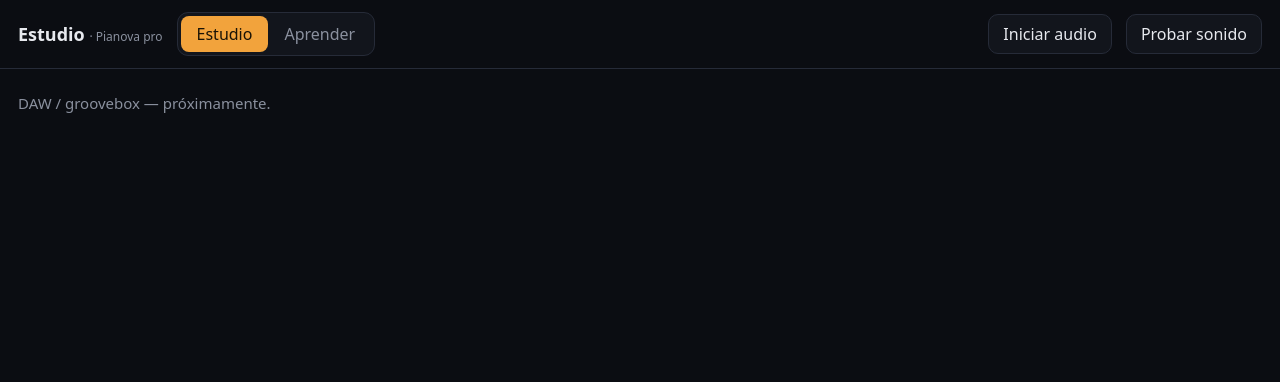
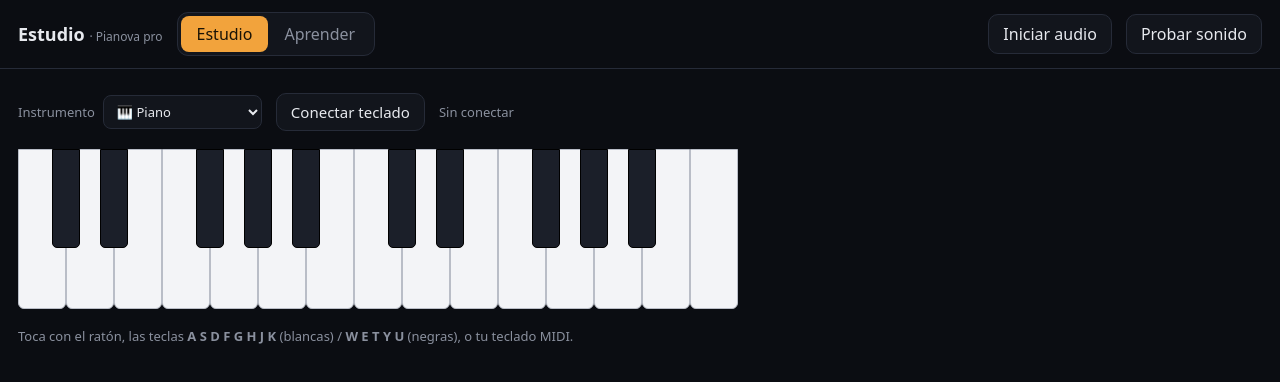
Before and after one commit to reivajsk8-design/Pianova, a website built with Vite: page studio/index.html in a window 1280 px wide. Built offline with nearby package versions, Linux system fonts and the light colour scheme.

Commit message:
Estudio F1: vista Estudio cableada (instrumento + conectar MIDI + teclado) — toca y suena
Co-Authored-By: Claude Opus 4.8 <noreply@anthropic.com>

```diff
--- a/studio/src/app/shell.ts
+++ b/studio/src/app/shell.ts
@@ -1,5 +1,6 @@
 import { ensureAudio } from '../audio/context';
 import { testTone } from '../audio/masterBus';
+import { mountStudioView } from './studioView';
 
 // Monta la barra superior (Estudio / Aprender) + arranque de audio. Vistas vacías por ahora.
 export function mountShell(root: HTMLElement): void {
@@ -20,6 +21,7 @@ export function mountShell(root: HTMLElement): void {
     </main>`;
   const studio = root.querySelector('#viewStudio') as HTMLElement;
   const learn = root.querySelector('#viewLearn') as HTMLElement;
+  mountStudioView(studio);
   root.querySelectorAll<HTMLButtonElement>('.tab').forEach(btn => {
     btn.addEventListener('click', () => {
       root.querySelectorAll('.tab').forEach(b => b.classList.toggle('on', b === btn));
--- /dev/null
+++ b/studio/src/app/studioView.ts
@@ -0,0 +1,45 @@
+import { ensureAudio } from '../audio/context';
+import * as synth from '../audio/synth';
+import { connectMidi } from '../midi/input';
+import { mountKeyboard } from '../ui/keyboard';
+
+// Monta la vista Estudio: selector de instrumento + conectar MIDI + teclado tocable.
+export function mountStudioView(root: HTMLElement): void {
+  const opts = synth.getPresetNames()
+    .map(([k, label]) => `<option value="${k}">${label}</option>`).join('');
+  root.innerHTML = `
+    <div class="studioBar">
+      <label class="fld">Instrumento
+        <select id="stInstrument">${opts}</select>
+      </label>
+      <button id="stConnect">Conectar teclado</button>
+      <span id="stMidi" class="muted">Sin conectar</span>
+    </div>
+    <div id="stKeyboard"></div>
+    <p class="muted">Toca con el ratón, las teclas <b>A S D F G H J K</b> (blancas) / <b>W E T Y U</b> (negras), o tu teclado MIDI.</p>`;
+
+  (root.querySelector('#stInstrument') as HTMLSelectElement).addEventListener('change', e => {
+    synth.setPreset((e.target as HTMLSelectElement).value);
+  });
+
+  (root.querySelector('#stConnect') as HTMLButtonElement).addEventListener('click', () => {
+    ensureAudio();
+    const st = root.querySelector('#stMidi') as HTMLElement;
+    connectMidi({
+      onNoteOn: (m, v) => synth.noteOn(m, v),
+      onNoteOff: (m) => synth.noteOff(m),
+      onState: (names) => { st.textContent = names.length ? '🟢 ' + names.join(' · ') : 'Ningún teclado'; }
+    }).catch(err => {
+      const st2 = root.querySelector('#stMidi') as HTMLElement;
+      st2.textContent = '🔴 ' + ((err instanceof Error && err.message)
+        ? err.message
+        : 'Este navegador no soporta Web MIDI; usa el ratón o el teclado del ordenador.');
+    });
+  });
+
+  mountKeyboard(root.querySelector('#stKeyboard') as HTMLElement, {
+    onNoteOn: (m, v) => { ensureAudio(); synth.noteOn(m, v); },
+    onNoteOff: (m) => synth.noteOff(m),
+    lowMidi: 60, highMidi: 84, baseMidi: 60
+  });
+}
--- a/studio/src/ui/styles.css
+++ b/studio/src/ui/styles.css
@@ -17,3 +17,7 @@ main { padding:24px 18px; }
 .kb-white.on { background:var(--amber); }
 .kb-black { position:absolute; top:0; width:calc((100% / var(--whites)) * 0.6); height:62%; background:#1b1f29; border:1px solid #000; border-radius:0 0 5px 5px; z-index:2; }
 .kb-black.on { background:var(--amber); }
+.studioBar { display:flex; align-items:center; gap:14px; flex-wrap:wrap; }
+.fld { display:flex; align-items:center; gap:8px; color:var(--muted); font-size:13px; }
+.fld select { font:inherit; background:var(--panel); color:var(--ink); border:1px solid var(--line); border-radius:8px; padding:6px 9px; }
+.muted { color:var(--muted); font-size:13px; }
```
